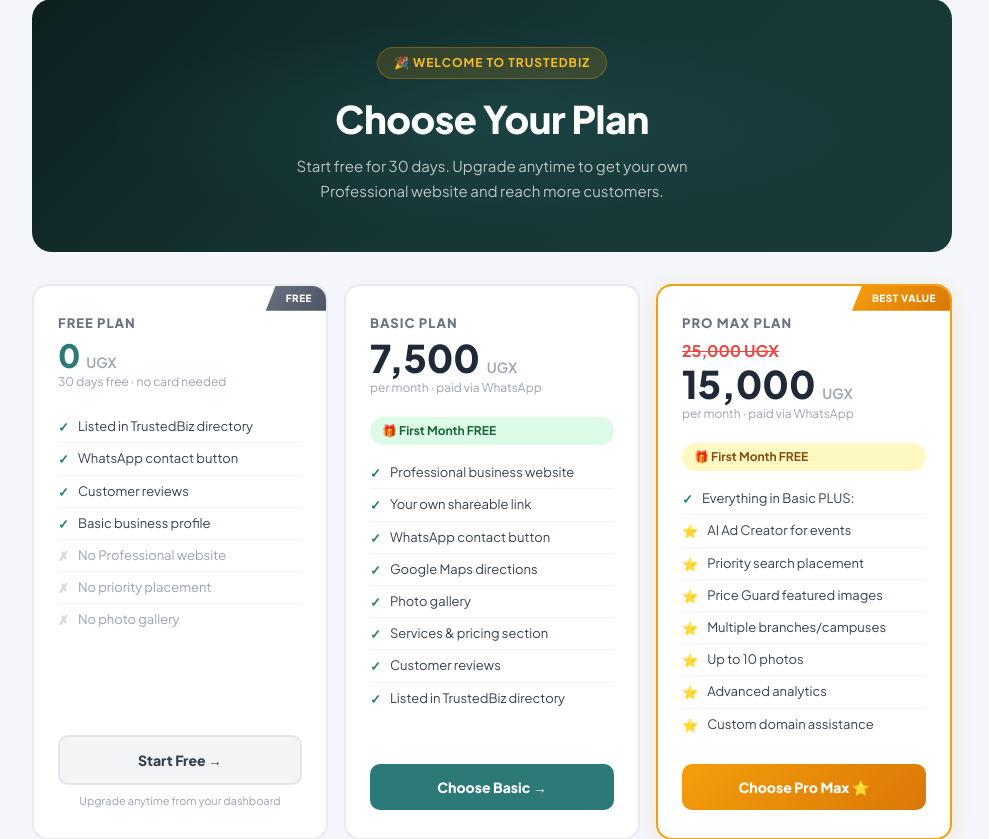
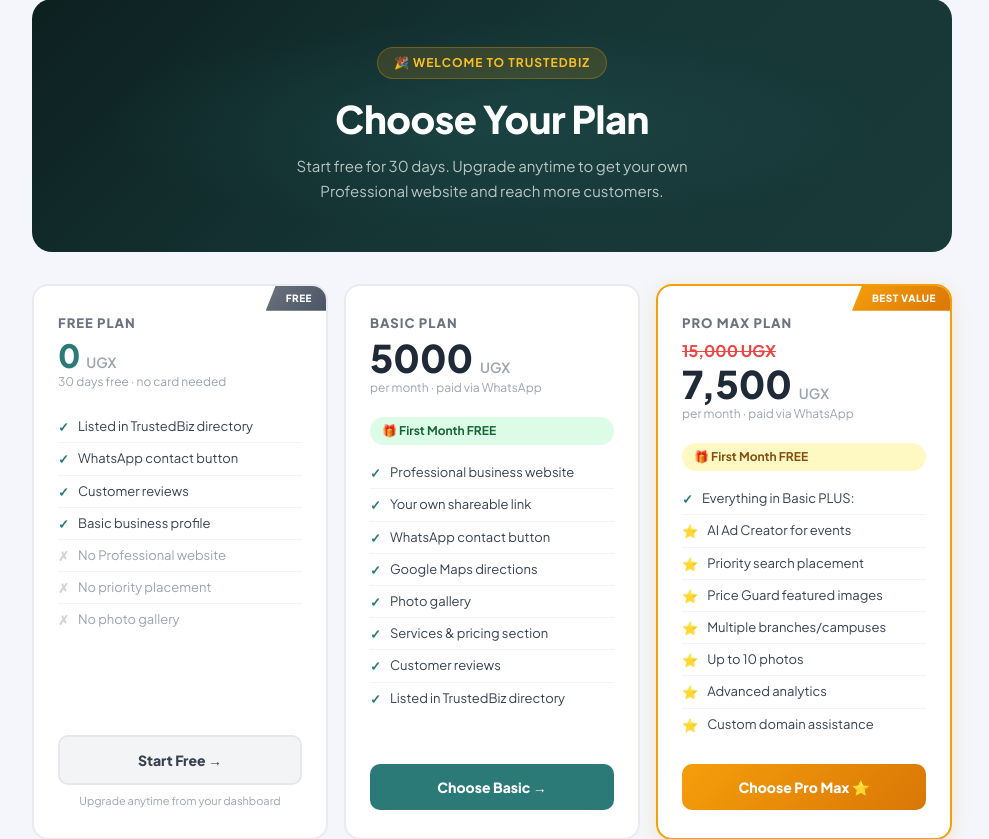
Before and after one commit to trustedbiz50-boop/trustedBiz, a Flask app: page /choose-plan in a window 1280 px wide. Shown: the part 99-938 px from the top of the page, without its empty margins (148-1137 px from the left). Run offline with Flask 3, Linux system fonts and the light colour scheme; the visitor is signed in with stand-in values (Sample User, id 1); data comes from the database, SQL or seed files in the repository; some libraries are stand-ins or nearby versions.

Commit message:
Add files via upload

```diff
--- a/templates/choose-plan.html
+++ b/templates/choose-plan.html
@@ -172,7 +172,7 @@
     <!-- BASIC -->
     <div class="plan-card">
       <div class="plan-name">Basic Plan</div>
-      <div class="plan-price">7,500 <small>UGX</small></div>
+      <div class="plan-price">5000 <small>UGX</small></div>
       <div class="plan-period">per month · paid via WhatsApp</div>
       <div style="background:#dcfce7;color:#166534;font-size:12px;font-weight:700;padding:5px 12px;border-radius:100px;display:inline-block;margin-bottom:12px;">🎁 First Month FREE</div>
       <ul class="plan-features">
@@ -195,8 +195,8 @@
     <div class="plan-card featured">
       <div class="featured-ribbon">BEST VALUE</div>
       <div class="plan-name">Pro Max Plan</div>
-      <div style="font-size:16px;color:#ef4444;font-weight:700;text-decoration:line-through;margin-bottom:2px;">25,000 UGX</div>
-      <div class="plan-price">15,000 <small>UGX</small></div>
+      <div style="font-size:16px;color:#ef4444;font-weight:700;text-decoration:line-through;margin-bottom:2px;">15,000 UGX</div>
+      <div class="plan-price">7,500 <small>UGX</small></div>
       <div class="plan-period">per month · paid via WhatsApp</div>
       <div style="background:#fef9c3;color:#854d0e;font-size:12px;font-weight:700;padding:5px 12px;border-radius:100px;display:inline-block;margin-bottom:12px;">🎁 First Month FREE</div>
       <ul class="plan-features">
--- a/templates/dashboard.html
+++ b/templates/dashboard.html
@@ -302,7 +302,6 @@
                 <a href="/add-branch/{{ b.id }}" class="action-link link-branch">🏢 Add Branch</a>
                 {% if b.is_premium %}
                 <form method="POST" action="/generate-site/{{ b.id }}" style="display:inline;">
-                    <button type="submit" class="action-link link-regen" onclick="showGenerating(this.form)">⚡ Build Website</button>
                 </form>
                 <a href="/ads/{{ b.id }}" class="action-link link-premium">📢 AI Ads</a>
                 {% elif chosen_plan == 'promax' %}
```
Also changed, not shown: templates/upgrade.html (+4 -3 lines).
